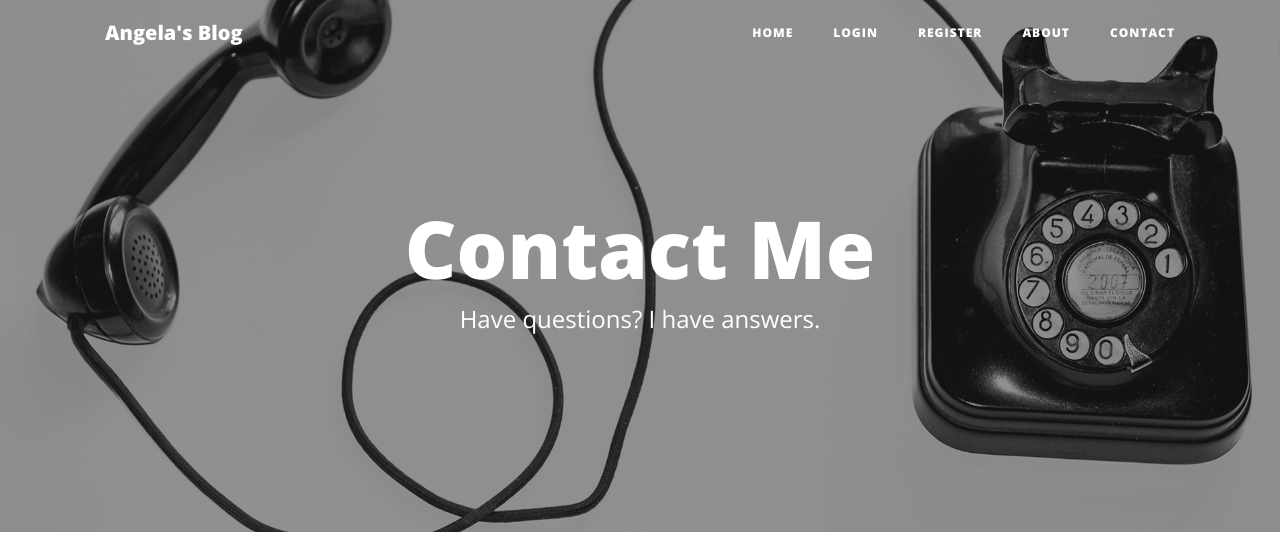
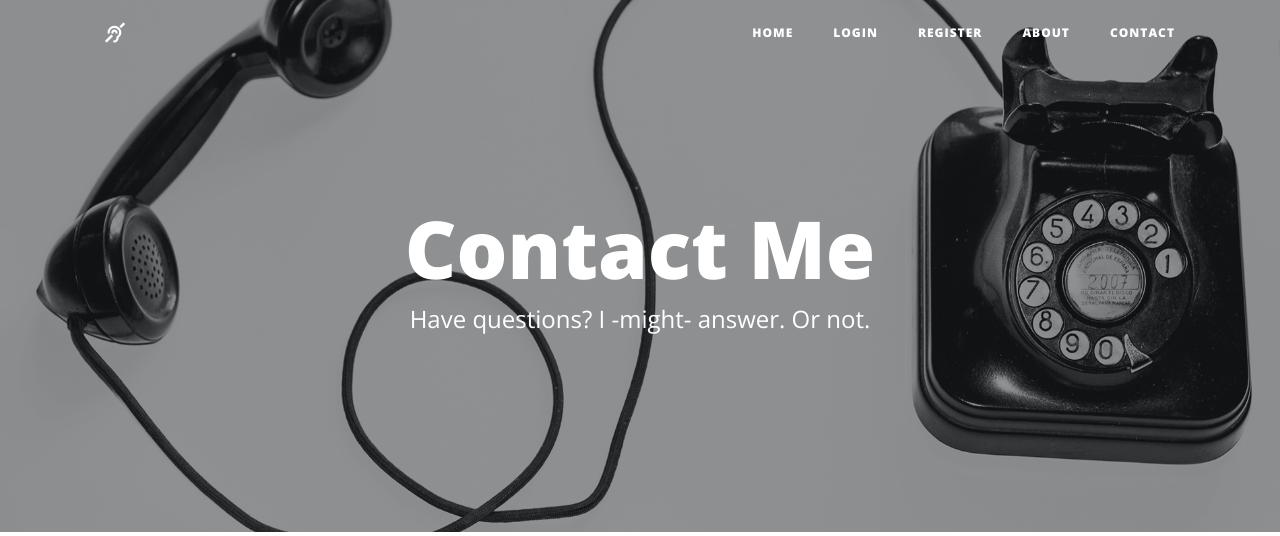
Before and after one commit to stuartclaghorn/blog-with-users, a Flask app: page /contact in a window 1280 px wide. Shown: the top 536 px of the page. Run offline with Flask 2, Linux system fonts and the light colour scheme; some libraries are stand-ins or nearby versions.

Commit message:
Fixed templates pages - eliminated 'Angela' (sorry)

```diff
--- a/templates/contact.html
+++ b/templates/contact.html
@@ -8,7 +8,7 @@
         <div class="col-lg-8 col-md-10 mx-auto">
           <div class="page-heading">
             <h1>Contact Me</h1>
-            <span class="subheading">Have questions? I have answers.</span>
+            <span class="subheading">Have questions? I -might- answer.  Or not.</span>
           </div>
         </div>
       </div>
--- a/templates/header.html
+++ b/templates/header.html
@@ -8,7 +8,7 @@
   <meta name="description" content="">
   <meta name="author" content="">
 
-  <title>Angela's Blog</title>
+  <title>Stuart's Blog</title>
 
   <!-- Bootstrap core CSS -->
   <link href="{{ url_for('static', filename='vendor/bootstrap/css/bootstrap.min.css') }}" rel="stylesheet">
@@ -28,7 +28,7 @@
   <!-- Navigation -->
   <nav class="navbar navbar-expand-lg navbar-light fixed-top" id="mainNav">
     <div class="container">
-      <a class="navbar-brand" href="{{url_for('get_all_posts')}}">Angela's Blog</a>
+      <a class="navbar-brand" href="{{url_for('get_all_posts')}}"><i class="fas fa-deaf"></i></a>
       <button class="navbar-toggler navbar-toggler-right" type="button" data-toggle="collapse" data-target="#navbarResponsive" aria-controls="navbarResponsive" aria-expanded="false" aria-label="Toggle navigation">
         Menu
         <i class="fas fa-bars"></i>
--- a/templates/index.html
+++ b/templates/index.html
@@ -7,8 +7,8 @@
       <div class="row">
         <div class="col-lg-8 col-md-10 mx-auto">
           <div class="site-heading">
-            <h1>Angela's Blog</h1>
-            <span class="subheading">A collection of random musings.</span>
+            <h1>Stuart's Blog</h1>
+            <span class="subheading">A collection of random thoughts.</span>
           </div>
         </div>
       </div>
```
